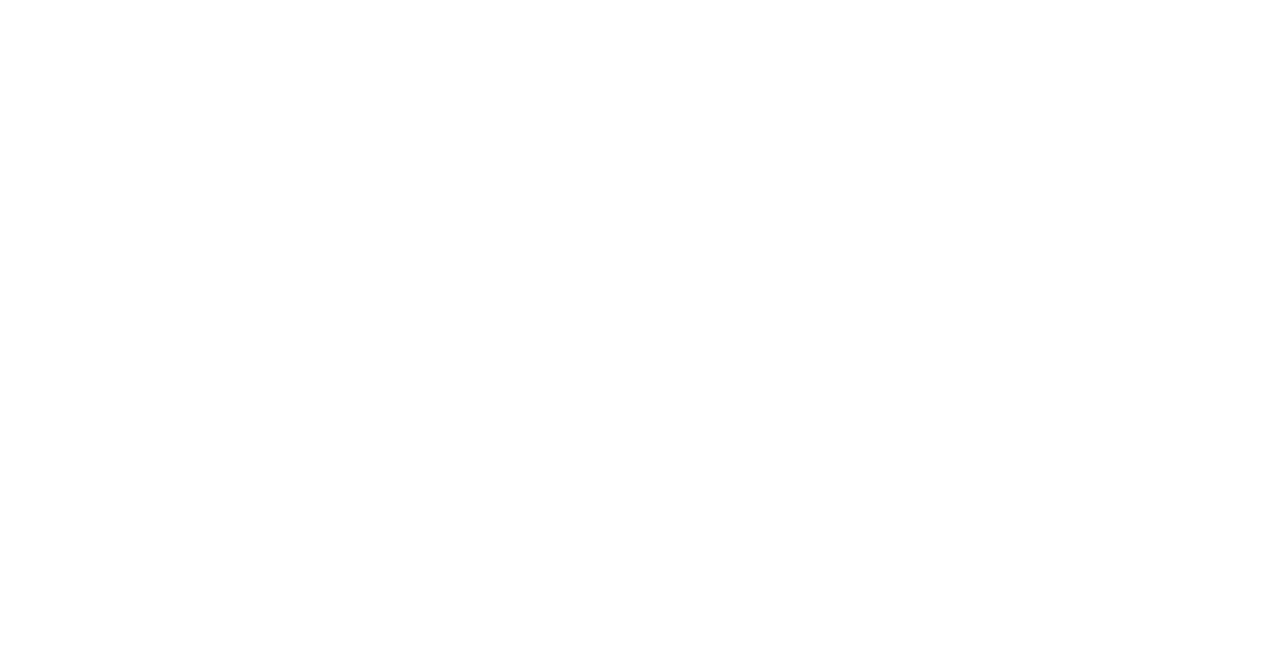
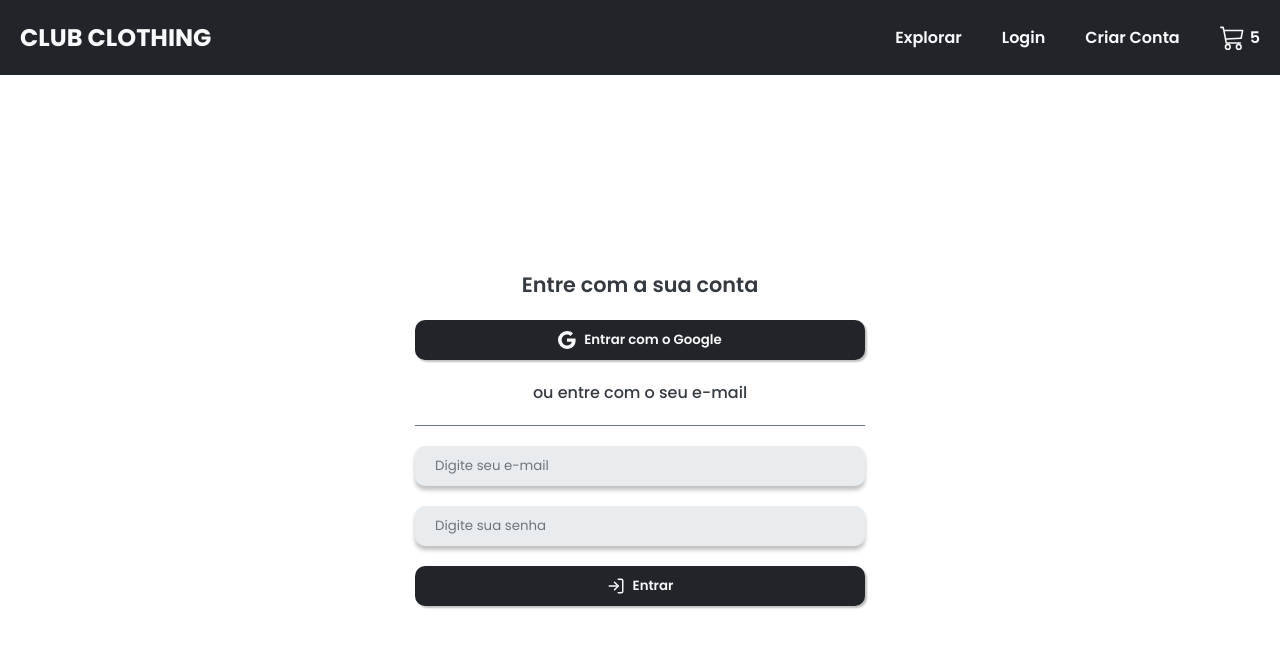
Before and after one commit to Viniciusrbr/Club-Clothing-Ecommerce, a React (Vite) app: page /login in a window 1280 px wide. Before the commit this address had no page. Shown: the top 648 px of the page. Built offline with nearby package versions, Linux system fonts and the light colour scheme.

Commit message:
feat: login page with custom button and input

```diff
--- a/src/App.tsx
+++ b/src/App.tsx
@@ -3,12 +3,14 @@
 
 // Pages
 import HomePage from './pages/home/home.page'
+import LoginPage from './pages/login/login.page'
 
 const App: FunctionComponent = () => {
   return (
     <BrowserRouter>
       <Routes>
         <Route path="/" element={<HomePage />} />
+        <Route path="/login" element={<LoginPage />} />
       </Routes>
     </BrowserRouter>
   )
--- /dev/null
+++ b/src/components/custom-button/custom-button.component.tsx
@@ -0,0 +1,23 @@
+import React, { FunctionComponent, ButtonHTMLAttributes } from 'react'
+
+import { CustomButtonContainer, IconContainer } from './custom-button.styles'
+
+interface CustomButtonProps extends ButtonHTMLAttributes<HTMLButtonElement> {
+    startIcon?: React.ReactNode
+}
+
+const CustomButton: FunctionComponent<CustomButtonProps> = ({
+    children,
+    startIcon,
+    ...rest
+}) => {
+    return (
+        <CustomButtonContainer {...rest}>
+            {startIcon && <IconContainer>{startIcon}</IconContainer>}
+
+            {children}
+        </CustomButtonContainer>
+    )
+}
+
+export default CustomButton
--- /dev/null
+++ b/src/components/custom-button/custom-button.styles.ts
@@ -0,0 +1,31 @@
+import styled from 'styled-components'
+import Colors from '../../theme/theme.colors'
+
+export const CustomButtonContainer = styled.button`
+  width: 100%;
+  background-color: ${Colors.background.dark};
+  color: ${Colors.text.white};
+  display: flex;
+  align-items: center;
+  justify-content: center;
+  border-radius: 10px;
+  box-shadow: 2px 2px 2px rgba(0, 0, 0, 0.25);
+  border: none;
+  padding-top: 10px;
+  padding-bottom: 10px;
+  padding-right: 15px;
+  padding-left: 15px;
+  font-weight: 600;
+  transition: all 0.5s ease;
+  &:hover {
+    cursor: pointer;
+    background-color: #000000;
+  }
+`
+
+export const IconContainer = styled.div`
+  margin-right: 8px;
+  height: 100%;
+  display: flex;
+  align-items: center;
+`
--- /dev/null
+++ b/src/components/custom-input/custom-input.component.tsx
@@ -0,0 +1,17 @@
+import { FunctionComponent, InputHTMLAttributes } from 'react'
+
+// Styles
+import { CustomInputContainer } from './custom-input.styles'
+
+interface CustomInputProps extends InputHTMLAttributes<HTMLInputElement> {
+    hasError?: boolean
+}
+
+const CustomInput: FunctionComponent<CustomInputProps> = ({
+    hasError,
+    ...rest
+}) => {
+    return <CustomInputContainer hasError={hasError} {...rest} />
+}
+
+export default CustomInput
--- /dev/null
+++ b/src/components/custom-input/custom-input.styles.ts
@@ -0,0 +1,25 @@
+import styled from 'styled-components'
+import Colors from '../../theme/theme.colors'
+
+type CustomInputContainerProps = {
+    hasError?: boolean
+}
+
+export const CustomInputContainer = styled.input<CustomInputContainerProps>`
+  border: none;
+  width: 100%;
+  background-color: ${Colors.input.background};
+  padding: 10px 20px;
+  box-shadow: 0px 4px 4px rgba(0, 0, 0, 0.25);
+  border-radius: 10px;
+  color: ${Colors.text.dark};
+  border: ${(props) => (props.hasError ? `2px solid ${Colors.error}` : 'none')};
+  &::placeholder {
+    color: ${(props) =>
+        props.hasError ? Colors.error : Colors.input.placeholder};
+  }
+  &:focus {
+    outline: ${(props) =>
+        props.hasError ? 'none' : `2px solid ${Colors.input.placeholder}`};
+  }
+`
--- a/src/components/header/header.component.tsx
+++ b/src/components/header/header.component.tsx
@@ -1,4 +1,5 @@
 import { BsCart3 } from 'react-icons/bs'
+import { useNavigate } from 'react-router-dom'
 
 import {
   HeaderContainer,
@@ -8,13 +9,19 @@
 } from './header.styles'
 
 const Header = () => {
+  const navigate = useNavigate()
+
+  const handleLoginClick = () => {
+    navigate('/login')
+  }
+
   return (
     <HeaderContainer>
       <HeaderTitle>CLUB CLOTHING</HeaderTitle>
 
       <HeaderItems>
         <HeaderItem>Explorar</HeaderItem>
-        <HeaderItem>Login</HeaderItem>
+        <HeaderItem onClick={handleLoginClick} >Login</HeaderItem>
         <HeaderItem>Criar Conta</HeaderItem>
         <HeaderItem>
           <BsCart3 size={25} />
--- a/src/components/header/header.styles.ts
+++ b/src/components/header/header.styles.ts
@@ -32,4 +32,8 @@
   &:nth-child(3) {
     margin-right: 40px;
   }
+
+  &:hover{
+    cursor: pointer;
+  }
 `
--- /dev/null
+++ b/src/pages/login/login.page.tsx
@@ -0,0 +1,44 @@
+
+import { BsGoogle } from 'react-icons/bs'
+import { FiLogIn } from 'react-icons/fi'
+
+import CustomButton from '../../components/custom-button/custom-button.component'
+import CustomInput from '../../components/custom-input/custom-input.component'
+import Header from '../../components/header/header.component'
+
+import {
+    LoginContainer,
+    LoginContent,
+    LoginHeadline,
+    LoginInputContainer,
+    LoginSubtitle
+} from './login.styles'
+
+const LoginPage = () => {
+    return (
+        <>
+            <Header />
+
+            <LoginContainer>
+                <LoginContent>
+                    <LoginHeadline>Entre com a sua conta</LoginHeadline>
+
+                    <CustomButton startIcon={<BsGoogle size={18} />} >Entrar com o Google</CustomButton>
+
+                    <LoginSubtitle>ou entre com o seu e-mail</LoginSubtitle>
+
+                    <LoginInputContainer>
+                        <CustomInput placeholder="Digite seu e-mail" />
+                    </LoginInputContainer>
+                    <LoginInputContainer>
+                        <CustomInput placeholder="Digite sua senha" />
+                    </LoginInputContainer>
+
+                    <CustomButton startIcon={<FiLogIn size={18} />} >Entrar</CustomButton>
+                </LoginContent>
+            </LoginContainer>
+        </>
+    )
+}
+
+export default LoginPage
--- /dev/null
+++ b/src/pages/login/login.styles.ts
@@ -0,0 +1,43 @@
+import styled from 'styled-components'
+import Colors from '../../theme/theme.colors'
+
+export const LoginContainer = styled.div`
+  height: 100%;
+  display: flex;
+  align-items: center;
+  justify-content: center;
+`
+
+export const LoginHeadline = styled.p`
+  font-weight: 600;
+  font-size: 1.3rem;
+  margin-bottom: 20px;
+  color: ${Colors.text.dark};
+`
+
+export const LoginContent = styled.div`
+  display: flex;
+  flex-direction: column;
+  align-items: center;
+  width: 450px;
+`
+
+export const LoginSubtitle = styled.p`
+  color: ${Colors.text.dark};
+  padding-bottom: 20px;
+  border-bottom: 1px solid #6c757d;
+  width: 100%;
+  margin-top: 20px;
+  text-align: center;
+  font-weight: 500;
+  margin-bottom: 20px;
+`
+
+export const LoginInputContainer = styled.div`
+  width: 100%;
+  margin-bottom: 20px;
+  p:nth-child(1) {
+    font-weight: 600;
+    margin-bottom: 5px;
+  }
+`
```
